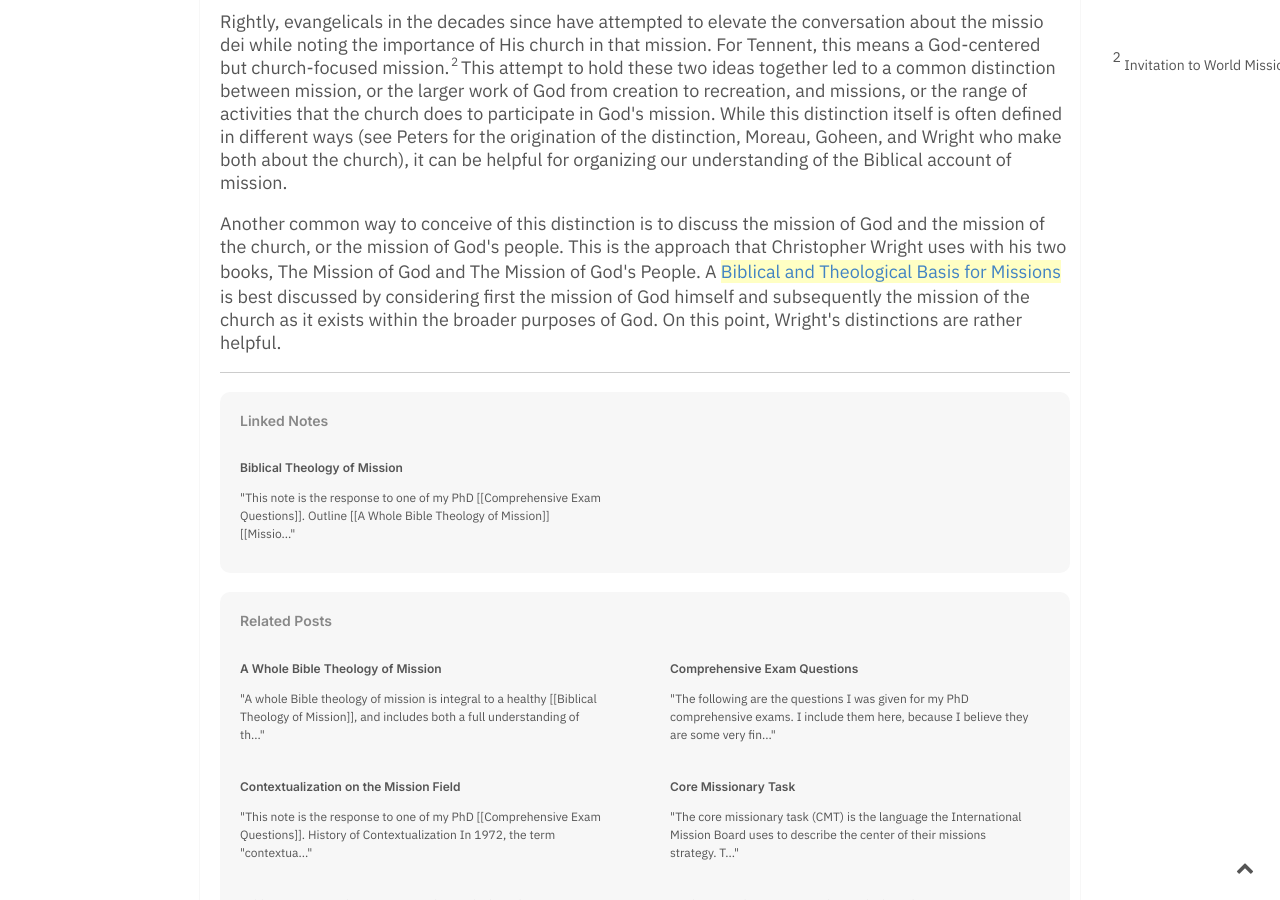
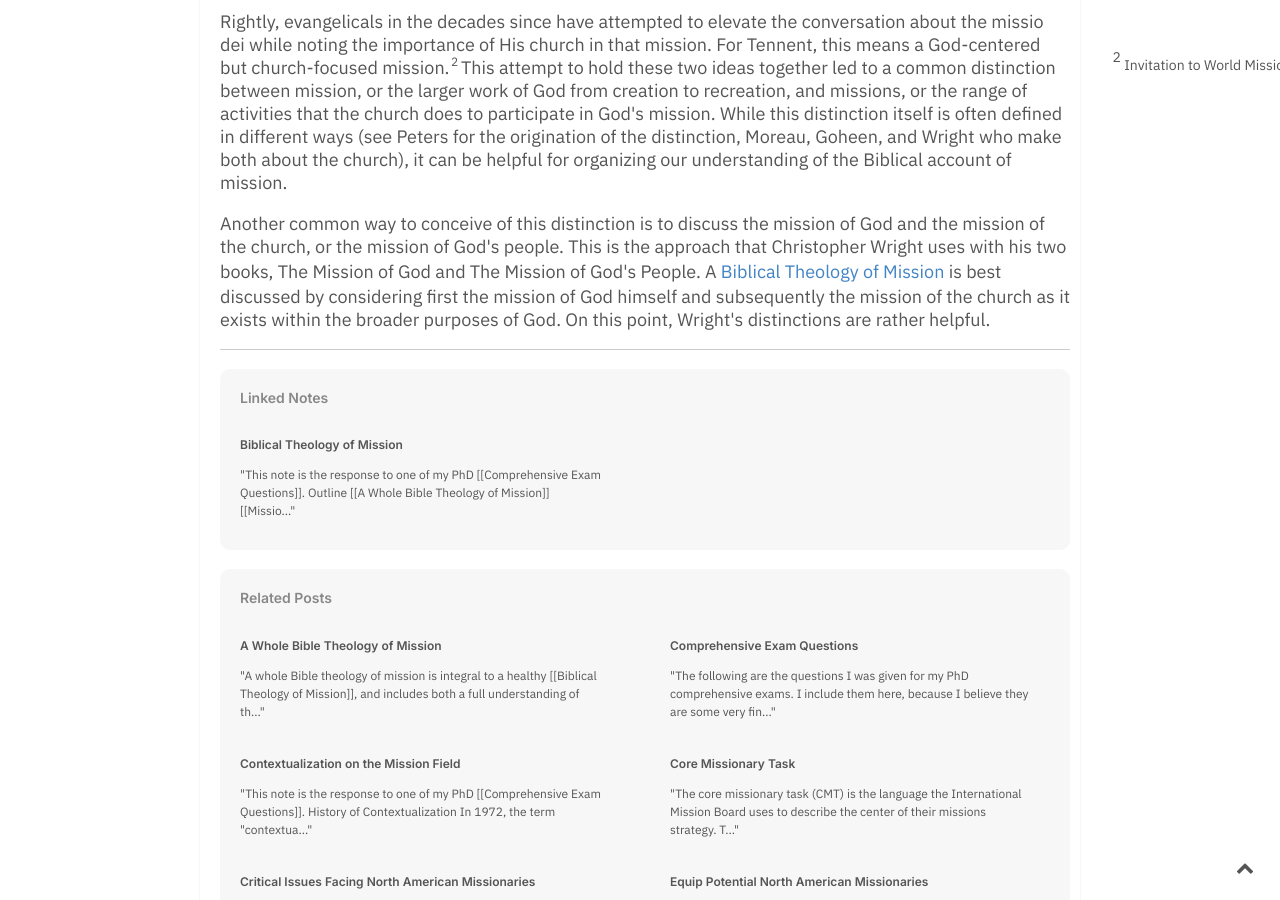
Before and after one commit to keelancook/notebook, a Jekyll site: the page built from _notes/Mission and Missions.md, in a window 1280 px wide and 900 px high, scrolled down 722 px. Built offline with Jekyll 4.4.1, drawn with Linux system fonts in a browser that asks for light colours.

Commit message:
Edited Note

```diff
--- a/_notes/Mission and Missions.md
+++ b/_notes/Mission and Missions.md
@@ -12,4 +13,4 @@ In response to this, a reaction has occurred in missional theology that attempts
 
 Rightly, evangelicals in the decades since have attempted to elevate the conversation about the missio dei while noting the importance of His church in that mission. For Tennent, this means a God-centered but church-focused mission.[[Invitation to World Missions (Tennent, 2010), 59.::rsn]] This attempt to hold these two ideas together led to a common distinction between mission, or the larger work of God from creation to recreation, and missions, or the range of activities that the church does to participate in God's mission. While this distinction itself is often defined in different ways (see Peters for the origination of the distinction, Moreau, Goheen, and Wright who make both about the church), it can be helpful for organizing our understanding of the Biblical account of mission.
 
-Another common way to conceive of this distinction is to discuss the mission of God and the mission of the church, or the mission of God's people. This is the approach that Christopher Wright uses with his two books, The Mission of God and The Mission of God's People. A [[Biblical and Theological Basis for Missions]] is best discussed by considering first the mission of God himself and subsequently the mission of the church as it exists within the broader purposes of God. On this point, Wright's distinctions are rather helpful.
+Another common way to conceive of this distinction is to discuss the mission of God and the mission of the church, or the mission of God's people. This is the approach that Christopher Wright uses with his two books, The Mission of God and The Mission of God's People. A [[Biblical Theology of Mission]] is best discussed by considering first the mission of God himself and subsequently the mission of the church as it exists within the broader purposes of God. On this point, Wright's distinctions are rather helpful.
```
Also changed, not shown: other parts of _notes/Mission and Missions.md (+2 -1 lines).
